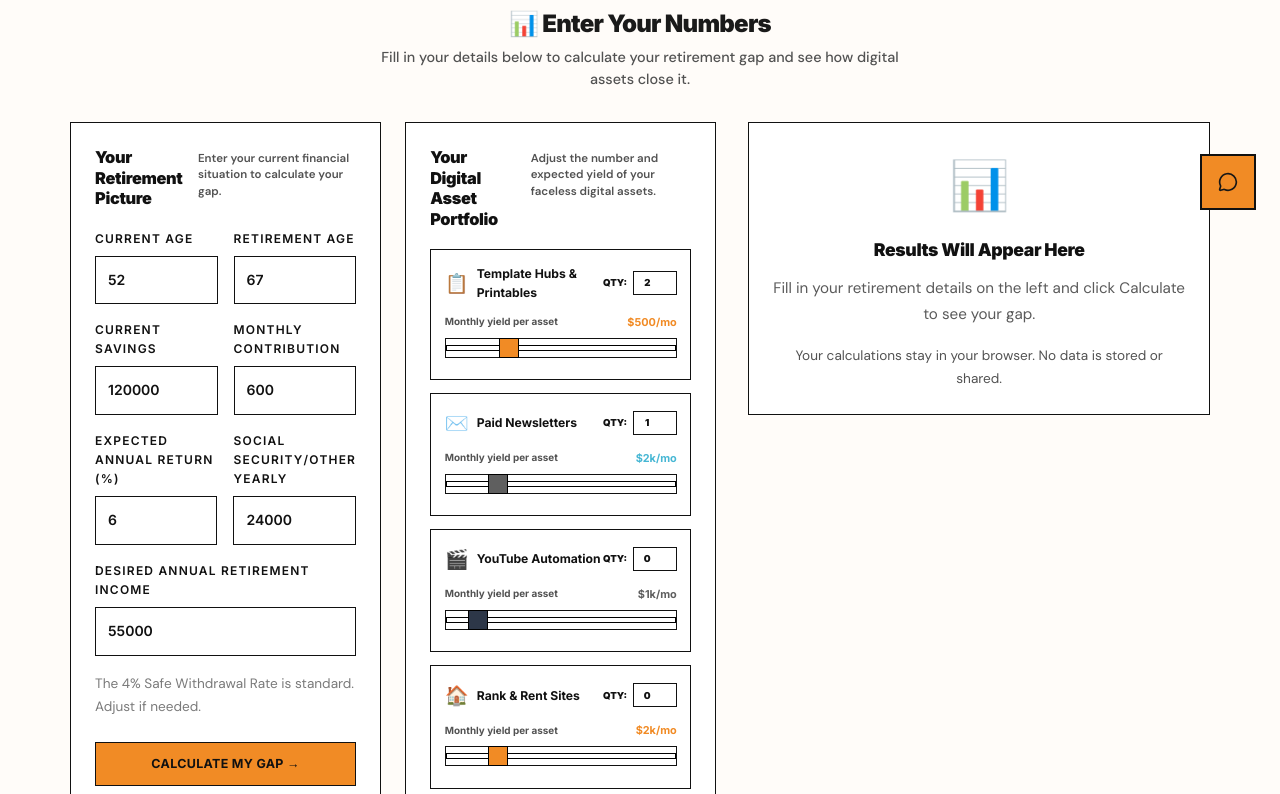
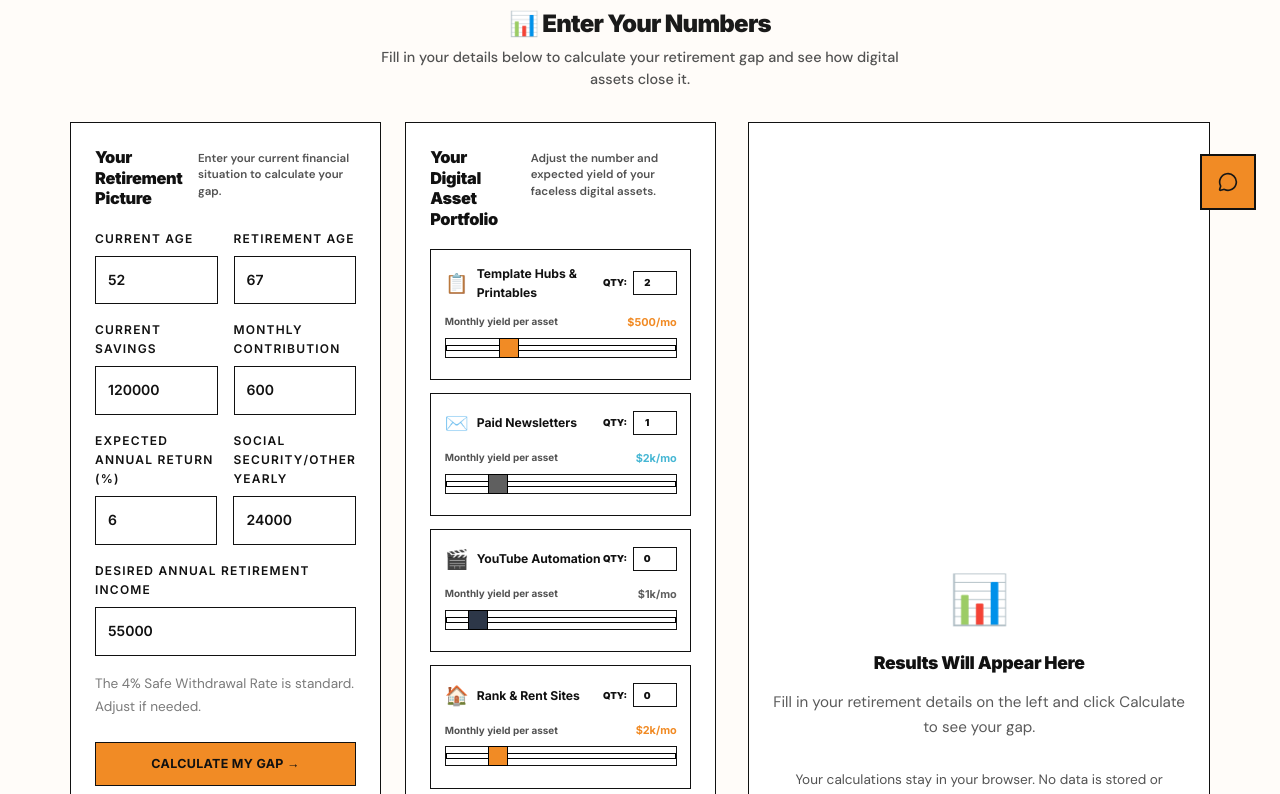
Before and after one commit to frankielee1971/digitallydefined-online-local, a React (Vite) app: page /gap in a window 1280 px wide. Shown: the part 566-1360 px from the top of the page. Built offline with nearby package versions, Linux system fonts and the light colour scheme.

Commit message:
Balance Retirement Gap calculator below-the-fold layout
- Remove sticky positioning from the right results column so it no longer scrolls with the calculators

- Stretch the grid columns evenly and let the placeholder fill the column, so the section sits balanced like the Freedom Number calculator

```diff
--- a/src/pages/Calculator/RetirementGapCalculator.css
+++ b/src/pages/Calculator/RetirementGapCalculator.css
@@ -127,13 +127,13 @@
   display: grid;
   grid-template-columns: minmax(0, 7fr) minmax(330px, 5fr);
   gap: 2rem;
-  align-items: start;
+  align-items: stretch;
 }
 
-/* Right column - results panel (sticky like freedom-comparison) */
+/* Right column - results panel (sits even with the input column, not sticky) */
 .gap-results {
-  position: sticky;
-  top: 5.5rem;
+  display: flex;
+  flex-direction: column;
 }
 
 /* Card styling - consistent with freedom-card */
@@ -648,8 +648,12 @@
   }
 }
 
-/* Placeholder/intro state */
+/* Placeholder/intro state - fills the column so both sides sit evenly */
 .gap-placeholder {
+  flex: 1;
+  display: flex;
+  flex-direction: column;
+  justify-content: center;
   text-align: center;
 }
 
```
